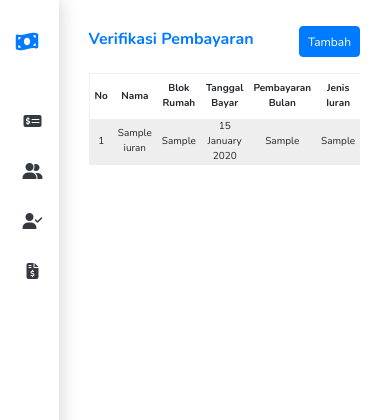
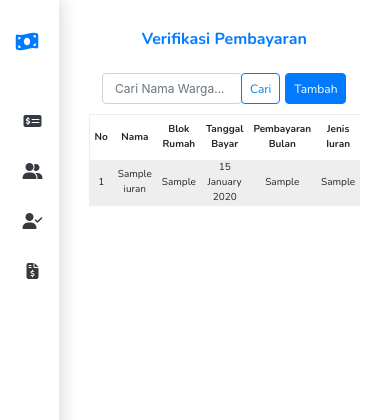
Before and after one commit to ZyanAlkanza/iuran_lingkungan, a CodeIgniter app: page /iuran_lingkungan/adminVerifikasi in a window 390 px wide. Shown: the top 420 px of the page. Run offline with CodeIgniter, Linux system fonts and the light colour scheme; tables that the repository leaves empty or names only in its code hold one stand-in row (values such as "Sample post").

Commit message:
membuat fitur pencarian pada halaman adminVerifikasi

```diff
--- a/application/controllers/adminVerifikasi.php
+++ b/application/controllers/adminVerifikasi.php
@@ -4,6 +4,15 @@
         public function index()
         {
             $data['transaksi'] = $this->AdminVerifikasi_m->tampil('transaksi')->result();
+
+            if($this->input->post('pencarian')){
+                $pencarian = $this->input->post('pencarian', true);
+                $this->db->like('nama_warga', $pencarian);
+
+                $data['transaksi'] = $this->db->query("SELECT * FROM transaksi tr, warga wg, detail_transaksi dt, iuran iu WHERE tr.id_warga=wg.id_warga AND tr.id_transaksi=dt.id_transaksi AND dt.id_iuran=iu.id_iuran AND wg.nama_warga='$pencarian'")->result();
+
+            }
+
             $this->load->view('adminVerifikasi', $data);
         }
 
--- a/application/views/adminVerifikasi.php
+++ b/application/views/adminVerifikasi.php
@@ -87,10 +87,23 @@
       <div class="konten">
         <div class="judul">
           <h1>Verifikasi Pembayaran</h1>
+
+
+
+
           <div class="tombol">
+
+            <form action="" method="POST">
+              <input type="text" class="form-control pencarian" name= "pencarian" placeholder="Cari Nama Warga..." aria-label="Recipient's username" aria-describedby="button-addon2">
+              <div class="input-group-append">
+                <button class="btn btn-outline-primary cari" type="submit" id="button-addon2">Cari</button>
+              </div>
+            </form>
+
             <a href="<?php echo base_url('adminVerifikasi/tambah')?>">
               <button class="btn btn-primary">Tambah</button>
             </a>
+
           </div>
         </div>
 
--- a/assets/css/adminVerifikasi.css
+++ b/assets/css/adminVerifikasi.css
@@ -108,6 +108,30 @@
 	color: #007bff;
 }
 
+.halaman .konten .judul .tombol {
+	display: flex;
+	flex-direction: row;
+}
+
+.halaman .konten .judul .tombol form {
+	display: flex;
+	flex-direction: row;
+}
+
+.halaman .konten .judul .tombol form .pencarian {
+	width: 300px;
+	height: 31px;
+	font-size: 14px;
+}
+
+.halaman .konten .judul .tombol form .cari {
+	padding: 0 8px;
+	margin-right: 10px;
+	height: 31px;
+	font-size: 12px;
+	font-family: "nunito";
+}
+
 .halaman .konten .judul .tombol a button {
 	padding: 0 8px;
 	height: 31px;
@@ -214,8 +238,27 @@
 		display: none;
 	}
 
+	.halaman .konten .judul {
+		flex-direction: column;
+		margin-bottom: 10px;
+	}
+
 	.halaman .konten .judul h1 {
 		font-size: 16px;
+	}
+
+	.halaman .konten .judul .tombol form {
+		display: flex;
+		flex-direction: row;
+	}
+
+	.halaman .konten .judul .tombol form .pencarian {
+		width: 140px;
+		font-size: 12px;
+	}
+
+	.halaman .konten .judul .tombol form .cari {
+		margin-right: 5px;
 	}
 
 	.halaman .konten .judul button {
```
